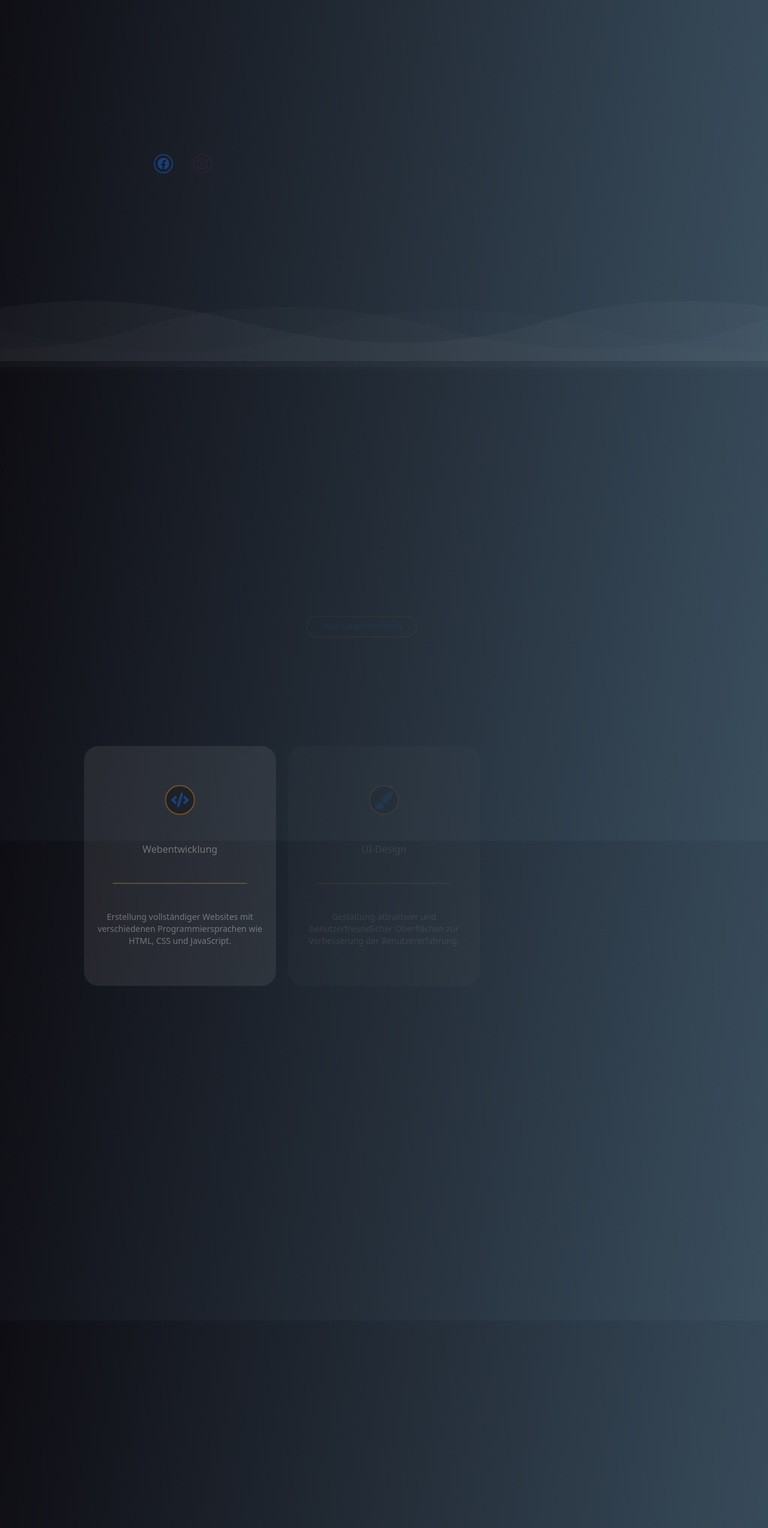
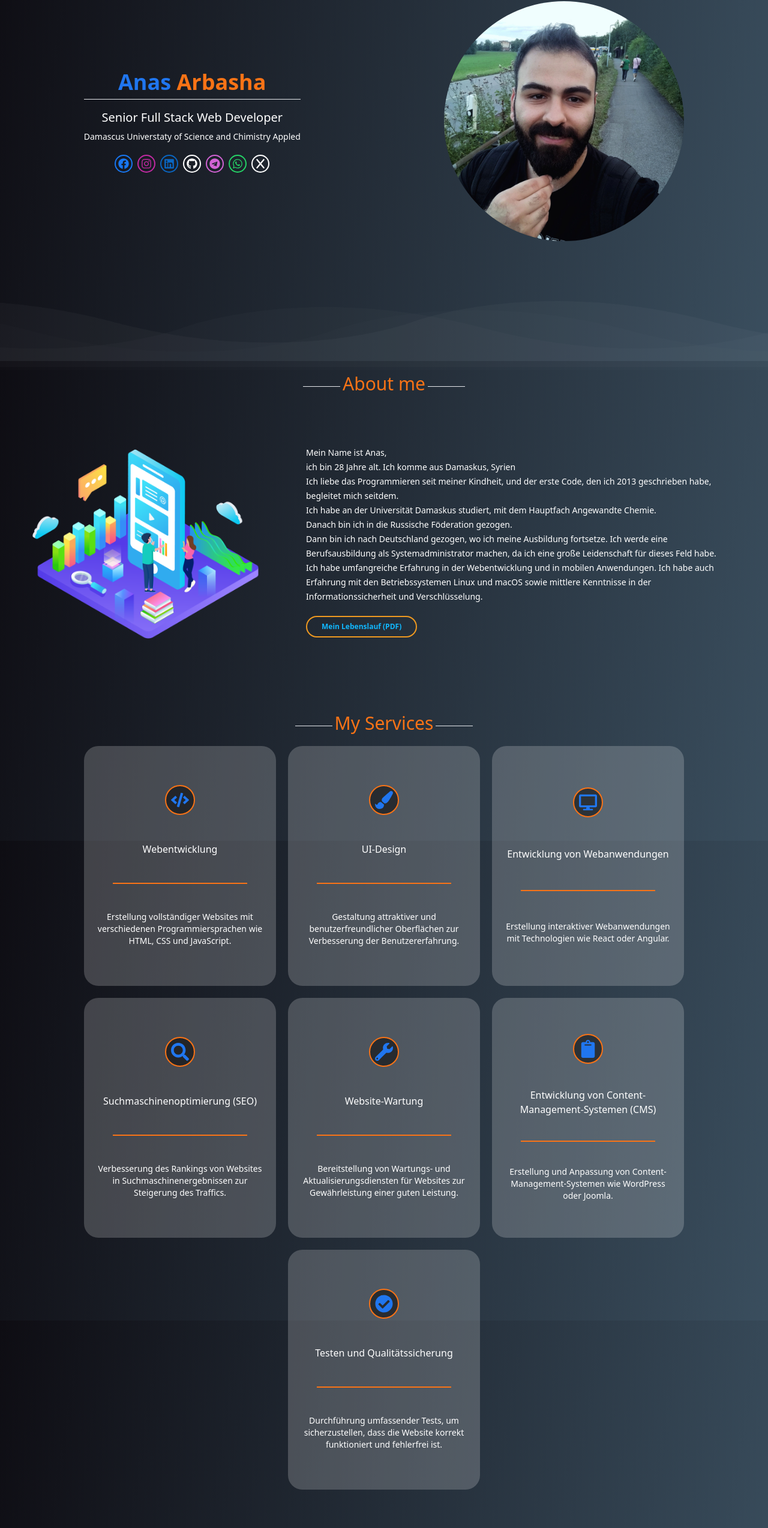
Before and after one commit to aarbasha/anas-app, a Next.js app: page / in a window 1280 px wide. Shown: the part 198-2746 px from the top of the page at 60% size. Built offline with nearby package versions, Linux system fonts and the light colour scheme.

Commit message:
create text-secandry and change new color

```diff
--- a/src/app/css/globals.css
+++ b/src/app/css/globals.css
@@ -36,6 +36,10 @@
 
 .blob1 {
     @apply w-[500px] h-[500px] bg-color-blob absolute   top-10 left-52 blur-xl opacity-20 overflow-hidden rounded-full;
+}
+
+.text-secondary {
+    @apply text-[#f97316];
 }
 
 .secondary1 {
@@ -138,7 +142,7 @@
     }
 
     .custom-scrollbar::-webkit-scrollbar-thumb {
-        background-color: #fb9700;
+        background-color: #f97316;
         border-radius: 6px;
     }
 
--- a/src/app/page.js
+++ b/src/app/page.js
@@ -16,15 +16,15 @@
     setLodaing(true);
     setTimeout(() => {
       setLodaing(false);
-    }, 5000);
+    }, 2000);
   }, []);
   return lodaing ? (
-    <div className="loader w-full h-screen flex text-3xl bg-custom-gradient text-blue-500 justify-center items-center">
+    <div className="loader w-full h-screen flex text-3xl bg-custom-gradient  justify-center items-center">
       <Audio
-        height="180"
-        width="180"
+        height="200"
+        width="200"
         radius="9"
-        color="orange"
+        color="#f97316"
         ariaLabel="loading"
         wrapperStyle
         wrapperClass
--- a/src/components/BackToTop.jsx
+++ b/src/components/BackToTop.jsx
@@ -44,7 +44,7 @@
               value={scrollPercentage}
               text={`${Math.round(scrollPercentage)}%`}
               styles={{
-                path: { stroke: `#fb923c` },
+                path: { stroke: `#f97316` },
                 text: { fill: "#fff", fontSize: "25px" },
                 trail: { stroke: "#2076ef" },
               }}
--- a/src/components/Navbar.jsx
+++ b/src/components/Navbar.jsx
@@ -4,19 +4,22 @@
 import { IoMdMenu, IoMdClose } from "react-icons/io";
 import NavbarMobile from "./NavbarMobile";
 import { Links, BottomLinks } from "@/data/Links";
-import '../app/css/app.css'
+import "../app/css/app.css";
 const Navbar = () => {
   const [open, setOpen] = useState(false);
   return (
     <nav>
-      <div className=" bg-black/0 backdrop-blur-3xl  text-white fixed top-0 left-0 w-full z-20 " id="navbar">
+      <div
+        className=" backdrop-blur-lg  text-white fixed top-0 left-0 w-full z-20 "
+        id="navbar"
+      >
         <div className="container  w-full h-[60px]  px-7 md:px-5 mx-auto flex items-center justify-between">
           <div className="logo">
             <span className="text-blue-500 font-bold">Anas</span>
             <span className="text-orange-500 font-bold">App</span>
           </div>
 
-          <div className="item text-[16px] space-x-5 hidden md:flex ">
+          <div className="item text-[16px] space-x-5 hidden lg:flex ">
             {Links.map((link) => (
               <a href={`#${link.link}`} key={link.name} className="nav-link">
                 {link.name}
@@ -24,7 +27,7 @@
             ))}
           </div>
 
-          <div className="bottom text-[16px] space-x-5 hidden md:flex">
+          <div className="bottom text-[16px] space-x-5 hidden lg:flex">
             {BottomLinks.map((link) => (
               <Link href={link.link} key={link.name}>
                 {link.name}
@@ -33,7 +36,7 @@
           </div>
 
           <div
-            className="flex md:hidden font-bold text-2xl"
+            className="flex lg:hidden font-bold text-2xl"
             onClick={() => setOpen(!open)}
           >
             {open ? <IoMdClose /> : <IoMdMenu />}
--- a/src/components/NavbarMobile.jsx
+++ b/src/components/NavbarMobile.jsx
@@ -8,13 +8,13 @@
   return (
     <AnimatePresence mode="wait">
       {open && (
-        <div className="block md:hidden   z-100 ">
+        <div className="block lg:hidden   z-100 ">
           <motion.div
             initial={{ opacity: 0, y: -100 }}
             animate={{ opacity: 1, y: 0 }}
             exit={{ opacity: 0, y: -100 }}
             transition={{ duration: 0.5, ease: "easeInOut" }}
-            className="flex flex-col justify-start  w-full h-full fixed top-10 z-80 bg-black/95 backdrop-brightness-200 text-white   items-center p-5 gap-5"
+            className="flex flex-col justify-start  w-full h-full fixed top-10 z-80 bg-[#324150]/85 backdrop-brightness-200 text-white backdrop-blur-lg   items-center p-5 gap-5"
             id="nav-mobile"
           >
             {Links.map((link) => (
--- a/src/pages/About.jsx
+++ b/src/pages/About.jsx
@@ -17,7 +17,7 @@
   return (
     <section id="about" className="w-full h-full pt-10">
       <div className=" container mx-auto px-5">
-        <div className=" flex justify-center items-center text-center text-3xl text-[#ef9920] my-5">
+        <div className=" flex justify-center items-center text-center text-3xl text-secondary  my-5">
           <motion.hr
             variants={FadeLeft(0.5)}
             initial="hidden"
--- a/src/pages/Contect.jsx
+++ b/src/pages/Contect.jsx
@@ -38,8 +38,8 @@
     <section id="contect" className="w-full h-full pt-10">
       <div className=" container mx-auto px-5">
         <div className="flex lg:flex-row flex-col-reverse justify-around items-center gap-5 transform scale-90 ">
-          <div className="form-email w-full   min-h-[500px] bg-black/30 rounded-3xl">
-            <form onSubmit={(e) => SendEmailGast(e)}>
+          <div className="form-email w-full flex  justify-center items-center    min-h-[525px] bg-black/30 rounded-3xl">
+            <form onSubmit={(e) => SendEmailGast(e)} className="w-full">
               <div className="flex flex-col gap-3 p-5">
                 <div className="flex md:flex-row flex-col  justify-around items-center gap-2">
                   <input
@@ -102,7 +102,8 @@
             </form>
           </div>
 
-          <div className="form-data w-full  min-h-[500px] bg-black/30 rounded-3xl">
+          <div className="form-data w-full     min-h-[525px] bg-black/30 rounded-3xl">
+            <div className="flex flex-col w-full">
               <div className="flex justify-start  items-center mt-5 text-white text-xs">
                 <label className="px-10">Name : Anas Arbasha</label>
               </div>
@@ -168,8 +169,9 @@
                   target="_blank"
                   rel="noopener noreferrer"
                 >
-                <FaMailBulk className="text-[#ba7d1b] hover:text-[#ffb222] transition duration-200 text-4xl" />
+                  <FaMailBulk className="text-[#f97316] hover:text-[#c86017] transition duration-200 text-4xl" />
                 </a>
+              </div>
             </div>
           </div>
         </div>
--- a/src/pages/Hero.jsx
+++ b/src/pages/Hero.jsx
@@ -7,7 +7,7 @@
 import { Sociel } from "../data/Sociel";
 import Link from "next/link";
 
-import '../app/css/app.css'
+import "../app/css/app.css";
 const Hero = () => {
   return (
     <section id="home" className="pt-[40px]">
@@ -20,7 +20,7 @@
               whileInView="visible"
               className="text-4xl  text-[#2076ef] font-extrabold font-arial"
             >
-              Anas <span className="text-orange-400">Arbasha</span>{" "}
+              Anas <span className="text-secondary">Arbasha</span>{" "}
               <hr className="text-[#2076ef] my-2" />
             </motion.h1>
 
@@ -42,7 +42,7 @@
               Damascus Universtaty of Science and Chimistry Appled
             </motion.h4>
 
-            <div className=" flex justify-center items-center gap-1 mt-3">
+            <div className=" flex justify-center items-center gap-2 mt-3">
               {Sociel.map((item) => {
                 const IconComponent = item.icon; // استدعاء الأيقونة من المصفوفة
                 return (
@@ -51,7 +51,7 @@
                       variants={FadeRight(item.daley)}
                       initial="hidden"
                       whileInView="visible"
-                      className="flex flex-col justify-center items-center"
+                      className="flex flex-col justify-center items-center "
                     >
                       <Link
                         href={item.link}
@@ -65,7 +65,7 @@
                           boxShadow: `10 -40px -106px ${item.color}`, // ظل بنفس لون الأيقونة
                         }}
                       >
-                        <IconComponent className="text-xl" />
+                        <IconComponent className="text-lg" />
                       </Link>
                     </motion.div>
                   </div>
--- a/src/pages/Service.jsx
+++ b/src/pages/Service.jsx
@@ -23,7 +23,7 @@
   return (
     <section id="service" className="w-full h-full pt-10">
       <div className=" container mx-auto px-5">
-        <div className=" flex justify-center items-center text-center text-3xl text-[#ef9920] my-5">
+        <div className=" flex justify-center items-center text-center text-3xl text-secondary my-5">
           <motion.hr
             variants={FadeLeft(0.5)}
             initial="hidden"
@@ -61,7 +61,7 @@
                 <Tilt options={defaultOptions}>
                   <div className=" flex justify-center items-center   w-[320px] h-[400px] rounded-3xl  text-white bg-white/20  p-4 ">
                     <div className=" flex flex-col justify-evenly items-center h-full p-1 text-center ">
-                      <div className=" border-2 border-[#ef9920] rounded-full p-2 bg-black/50">
+                      <div className=" border-2 border-[#f97316] rounded-full p-2 bg-black/50">
                         <IconComponent className="text-3xl text-[#2076ef] " />
                       </div>
 
@@ -69,7 +69,7 @@
                         <h2>{item.title}</h2>
                       </div>
 
-                      <hr className="w-[80%] border border-[#ef9920]" />
+                      <hr className="w-[80%] border border-[#f97316]" />
 
                       <div>
                         <h4 className="text-sm">{item.info}</h4>
--- a/src/pages/Skills.jsx
+++ b/src/pages/Skills.jsx
@@ -22,8 +22,8 @@
   return (
     <section id="skills" className="w-full h-full pt-10">
       <div className=" container mx-auto px-5">
-        <h1 className="text-3xl text-[#ef9920] my-5">
-          <div className=" flex justify-center items-center text-center text-3xl text-[#ef9920] my-5">
+        <h1 className="text-3xl my-5">
+          <div className=" flex justify-center items-center text-center text-3xl text-secondary my-5">
             <motion.hr
               variants={FadeLeft(0.5)}
               initial="hidden"
@@ -61,7 +61,7 @@
                   variants={FadePosation(item.daley)}
                   initial="hidden"
                   whileInView="visible"
-                  className=" border-0 border-[#e8a230] hover:bg-blue-500/20 transition duration-300 bg-black/20 flex flex-col justify-center items-center gap-1 rounded-xl p-2"
+                  className="  hover:bg-blue-500/20 transition duration-300  text-white backdrop-blur-3xl bg-white/5  flex flex-col justify-center items-center gap-1 rounded-xl p-2"
                 >
                   <IconComponent
                     className="text-4xl text-[#ffffff]  "
@@ -72,7 +72,7 @@
                     }}
                   />
 
-                  <div className="text-[11px] text-white overflow-hidden">
+                  <div className="text-[11px] overflow-hidden" style={{ color: item.color , textShadow: `10 -40px -106px ${item.color}` , fontFamily: "Arial, sans-serif" , fontWeight: "bold" }}>
                     {item.name}
                   </div>
                 </motion.div>
--- a/src/pages/Vertical.jsx
+++ b/src/pages/Vertical.jsx
@@ -25,7 +25,7 @@
 const Vertical = () => {
   return (
     <VerticalTimeline
-      lineColor="#ff9c00"
+      lineColor="#f97316"
       className="vertical-timeline-custom-line "
       animate
       animationDuration={2000}
--- a/src/pages/Works.jsx
+++ b/src/pages/Works.jsx
@@ -8,8 +8,8 @@
   return (
     <section id="works" className="w-full h-full pt-10">
       <div className=" container mx-auto px-5">
-        <h1 className="text-3xl text-[#ef9920] my-5">
-          <div className=" flex justify-center items-center text-center text-3xl text-[#ef9920] my-5">
+        <h1 className="text-3xl  my-5">
+          <div className=" flex justify-center items-center text-center text-3xl text-secondary my-5">
             <motion.hr
               variants={FadeLeft(0.5)}
               initial="hidden"
```
Lines whose indentation alone changed are shown as unchanged.
